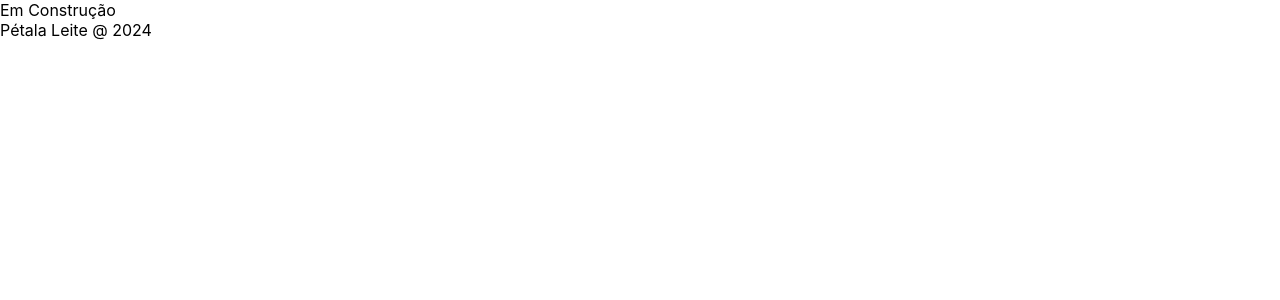
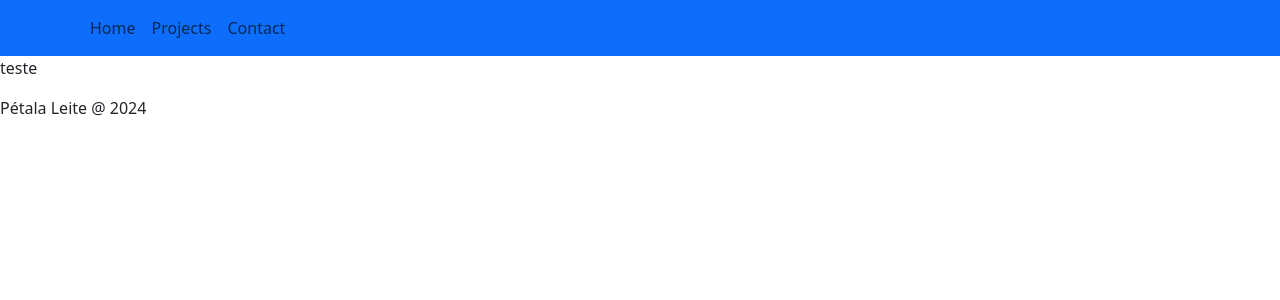
Before and after one commit to petalaleite/petalaleite.github.io, a React (Create React App) app: page / in a window 1280 px wide. Shown: the top 300 px of the page. Built offline with nearby package versions, Linux system fonts and the light colour scheme.

Commit message:
feat: add navbar

```diff
--- a/src/App.js
+++ b/src/App.js
@@ -1,11 +1,13 @@
-
+import 'bootstrap/dist/css/bootstrap.min.css';
+import Header from './components/navbar/navbar';
 import Footer from './components/footer';
-import Header from './components/header';
+// import Header from './components/header';
 
 function App() {
   return (
     <>
       <Header />
+      <p>teste</p>
       <Footer />
     </>
 
--- /dev/null
+++ b/src/components/navbar/navbar.js
@@ -0,0 +1,24 @@
+import React from 'react';
+import { Navbar, Nav, Container } from 'react-bootstrap';
+
+function Header() {
+  return (
+    <Navbar bg="primary">
+      <Container>
+        <Nav className='justify-content-center'>
+          <Nav.Item>
+            <Nav.Link href="#home">Home</Nav.Link>
+          </Nav.Item>
+          <Nav.Item>
+            <Nav.Link href="#projects">Projects</Nav.Link>
+          </Nav.Item>
+          <Nav.Item>
+            <Nav.Link href="#contact">Contact</Nav.Link>
+          </Nav.Item>
+        </Nav>
+      </Container>
+    </Navbar>
+  );
+}
+
+export default Header;
```
